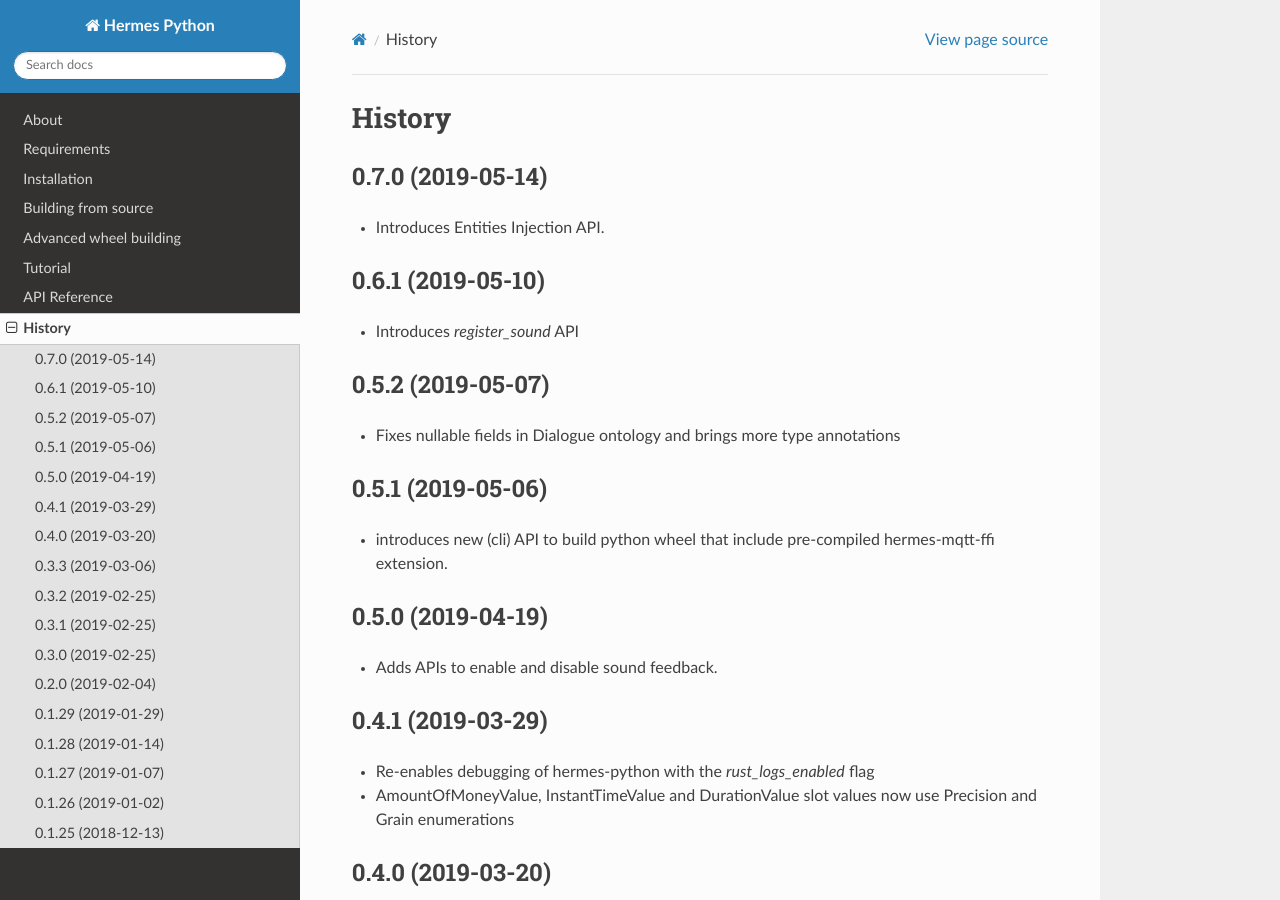
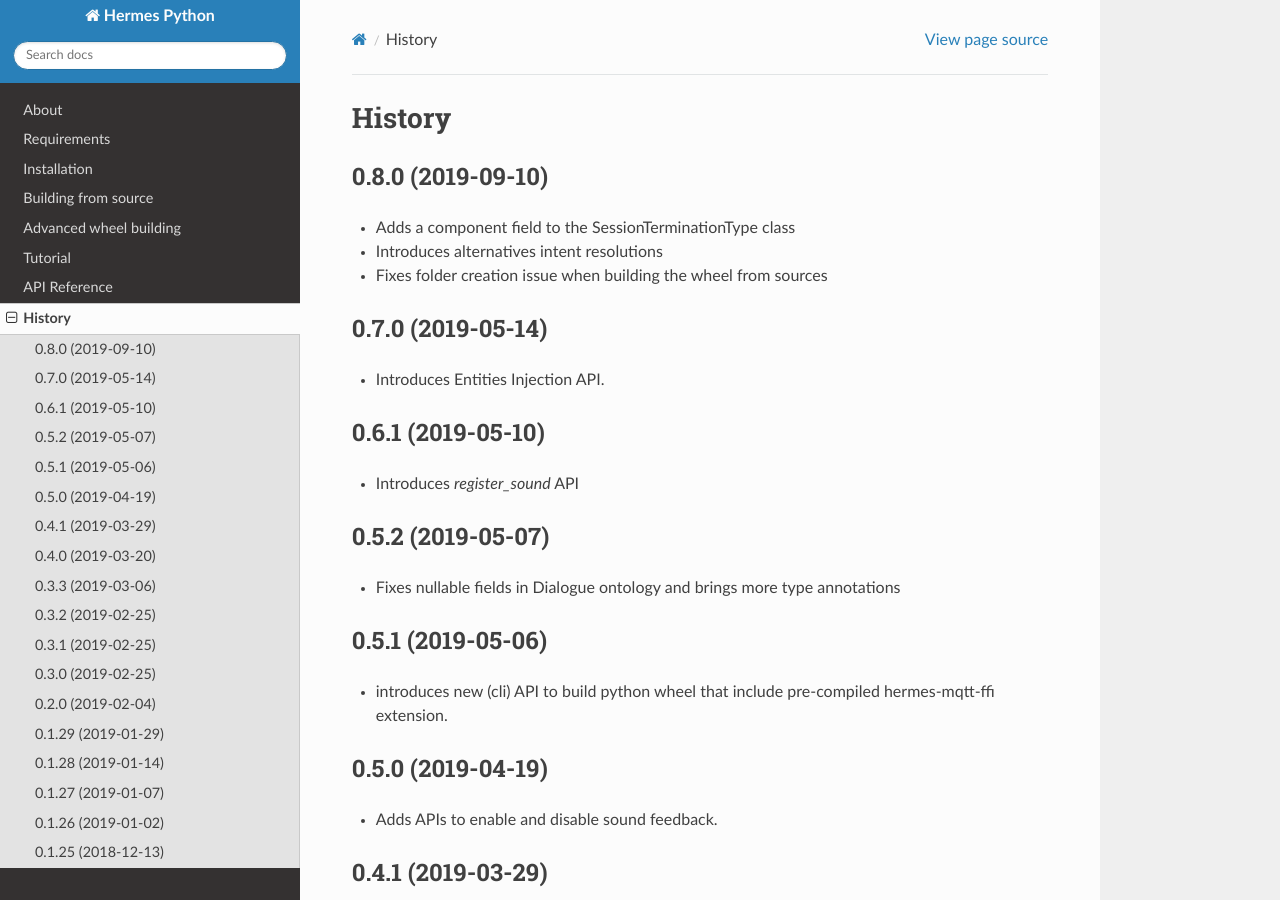
Before and after one commit to snipsco/hermes-protocol, a Sphinx documentation site: the page built from platforms/hermes-python/documentation/source/HISTORY.rst, in a window 1280 px wide and 900 px high. Built offline with Sphinx 7.4.7 and the Read the Docs theme 2.0.0, drawn with Linux system fonts in a browser that asks for light colours.

Commit message:
updating changelog

```diff
--- a/platforms/hermes-python/documentation/source/HISTORY.rst
+++ b/platforms/hermes-python/documentation/source/HISTORY.rst
@@ -1,5 +1,10 @@
 History
 ==========
+0.8.0 (2019-09-10)
+------------------
+* Adds a component field to the SessionTerminationType class
+* Introduces alternatives intent resolutions
+* Fixes folder creation issue when building the wheel from sources
 
 0.7.0 (2019-05-14)
 ------------------
```
